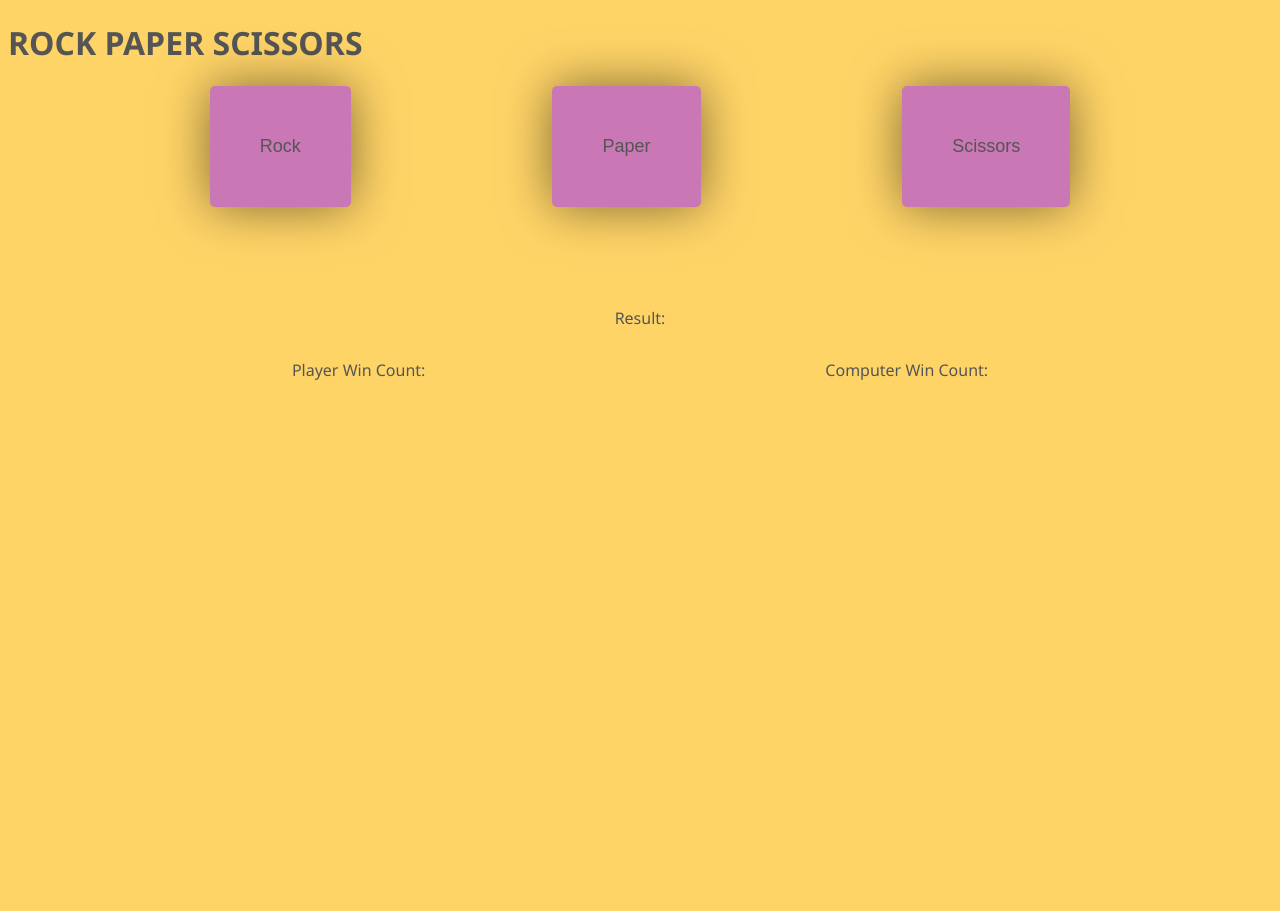
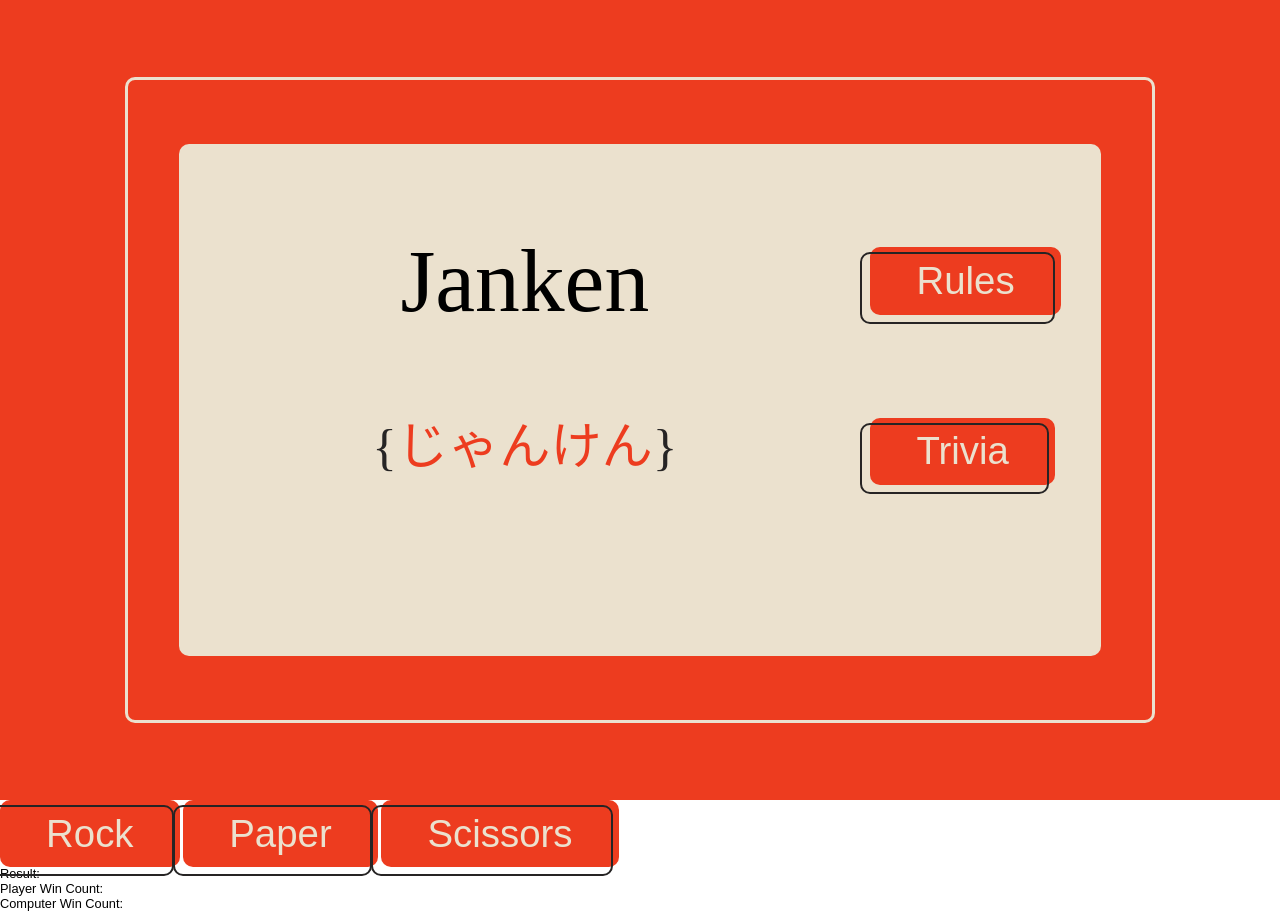
Before and after one commit to SkyAkki/rock-paper-scissor, a plain HTML site: page dist/index.html in a window 1280 px wide. Before the commit the page ends 800 px from the top, so only its background shows below. Drawn offline with Linux system fonts and the light colour scheme; a web font is replaced by a local one.

Commit message:
add sass welcome page

```diff
--- a/css/style.css
+++ /dev/null
@@ -1,42 +0,0 @@
-body {
-    font-family: 'Segoe UI', Tahoma, Geneva, Verdana, sans-serif;
-    color: #555555;
-    background-color: #ffd467;
-}
-.container {
-    display: flex;
-    flex-wrap: wrap;
-    gap: 100px;
-}
-.Buttons {
-    display: flex;
-    justify-content: space-evenly;
-    flex-basis: 100%;
-}
-.Button {
-    padding: 50px;
-    font-size: large;
-    color: inherit;
-    background-color: #c977b5;
-    box-shadow: 0 0px 50px 0 rgba(0,0,0,.5);
-    border: 0px;
-    border-radius: 5px;
-}
-.Display {
-    display: flex;
-    flex-wrap: wrap;
-    flex-direction: column;
-    align-items: center;
-    gap: 30px;
-    flex-basis: 100%;
-}
-.Wins {
-    display: flex;
-    gap:400px;
-    justify-content: space-evenly;
-}
-.disabled {
-    background-color: plum;
-    opacity: 0.8;
-    cursor: not-allowed;
-}
--- a/dist/index.html
+++ b/dist/index.html
@@ -5,11 +5,21 @@
         <meta charset="UTF-8">
         <meta http-equiv="X-UA-Compatible" content="IE=edge">
         <meta name="viewport" content="width=device-width, initial-scale=1.0">
-        <link rel="stylesheet" href="../css/style.css">
+        <link rel="stylesheet" href="../css/normalize.css">
+        <link rel="stylesheet" href="../dist/css/main.css">
         <script src="../js/script.js" defer></script>
     </head>
     <body>
-        <h1>ROCK PAPER SCISSORS</h1>
+        <main class="welcome">
+            <div class="hero-outer">
+                <div class="hero-inner">
+                    <span class="title">Janken</span>
+                    <button>Rules</button>
+                    <span class="hiragana">じゃんけん</span>
+                    <button class="trivia">Trivia</button>
+                </div>
+            </div>
+        </main>
         <div class="container">
             <section class="Buttons">
                 <button class="Button" value="rock">Rock</button>    <!-- class = "Button rock" will create problems in Javascript as we are sending as argument button.classname -->
--- a/scss/main.scss
+++ b/scss/main.scss
@@ -0,0 +1,109 @@
+// Colors
+$primary-color : #ED3C1F;
+$secondary-color : #EBE1CE;
+$black : #262424;
+$black-75 : #5d5b5b;
+$black-50 : #939292;
+$black-25 : #c9c8c8;
+$black-10 : #e9e9e9;
+$black-5  : #f4f4f4;
+
+// Typography
+$font-weights : (
+    "regular" : 400,
+    "medium" : 500,
+    "bold" : 700
+);
+@font-face {
+    font-family: Hiragana;
+    src: url(/fonts/NotoSansJP-Bold.otf);
+}
+@font-face {
+    font-family: Medium;
+    src: url(/fonts/NotoSansJP-Medium.otf);
+}
+:root{
+    font-size: 1vw;
+    font-family: sans-serif;
+    box-sizing: border-box;
+}
+
+.welcome {
+    background-color: $primary-color;
+    display : flex;
+    border : none;
+    height: 100vh;
+    justify-content: center;
+}
+.hero-outer {
+    background-color: none;
+    height: 80vh;
+    width: 80vw;
+    align-self: center;
+    border-color: $secondary-color;
+    border-radius: 10px;
+    border-width: 3px;
+    border-style: solid;
+    display: flex;
+    justify-content: center;
+}
+.hero-inner {
+    background-color: $secondary-color;
+    height: 80%;
+    width: 90%;
+    align-self: center;
+    border-radius: 10px;
+    display: grid;
+    grid-template-columns: 3fr 1fr;
+}
+.title {
+    align-self: center;
+    justify-self: center;
+    font-size: 7rem;
+    font-family: Medium;
+}
+.hiragana::before {
+    content: "{";
+    color: $black;
+}
+.hiragana {
+    font-family: Hiragana;
+    color: $primary-color;
+    align-self: start;
+    justify-self: center;
+    font-size: 4rem;
+}
+.hiragana::after {
+    content: "}";
+    color: $black;
+}
+button{
+    align-self: center;
+    justify-self: start;
+    display:inline-block;
+    padding:0.3em 1.2em;
+    border-radius:10px;
+    font-size: 3rem;
+    font-weight:300;
+    color: $secondary-color;
+    background-color:$primary-color;
+    transition: all 0.2s;
+    border: none;
+    position: relative;
+}
+.trivia {
+    align-self: start;
+}
+button::after {
+    content: '';
+    border-style: solid;
+    border-width: 2px;
+    border-color: $black;
+    border-radius: 10px;
+    width: 100%;
+    height: 100%;
+    position: absolute;
+    line-height: 0px;
+    top: 5px;
+    left: -10px;
+}
```
Also changed, not shown: dist/css/main.css, 1 other file.
